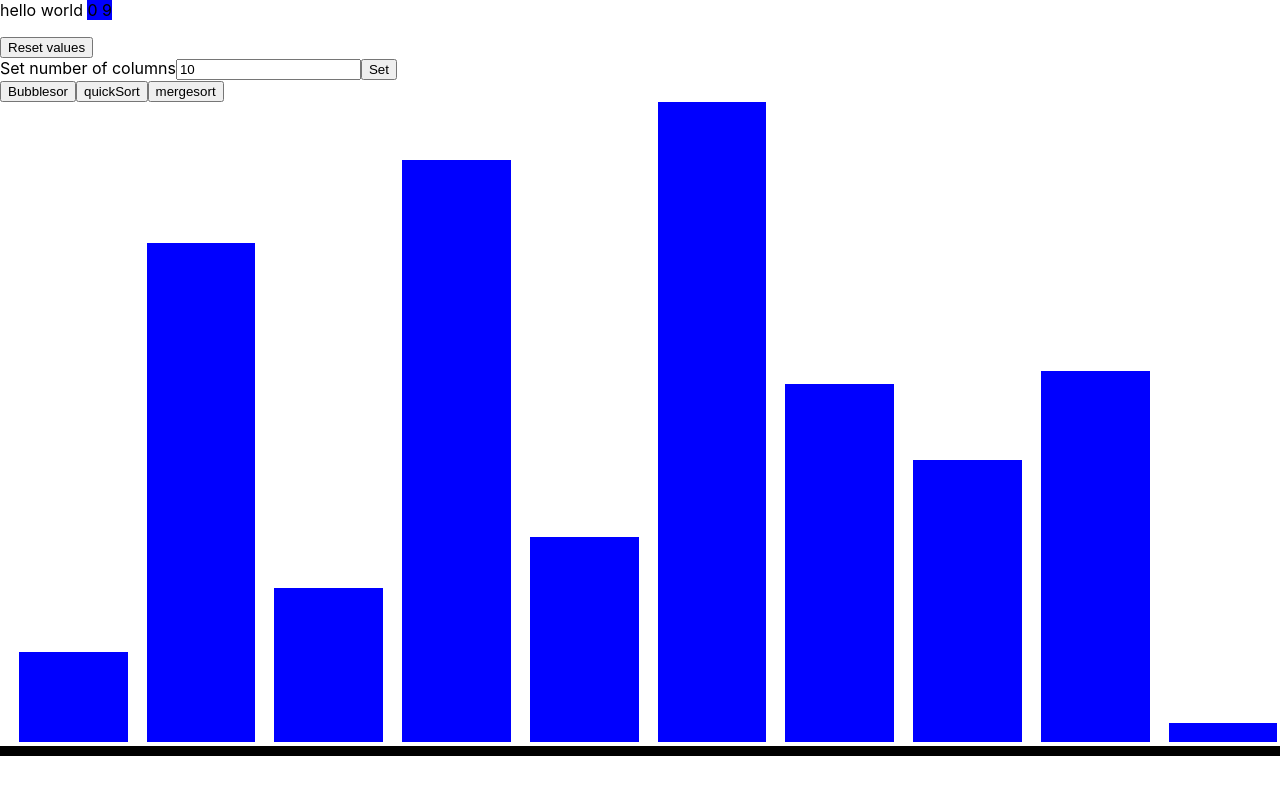
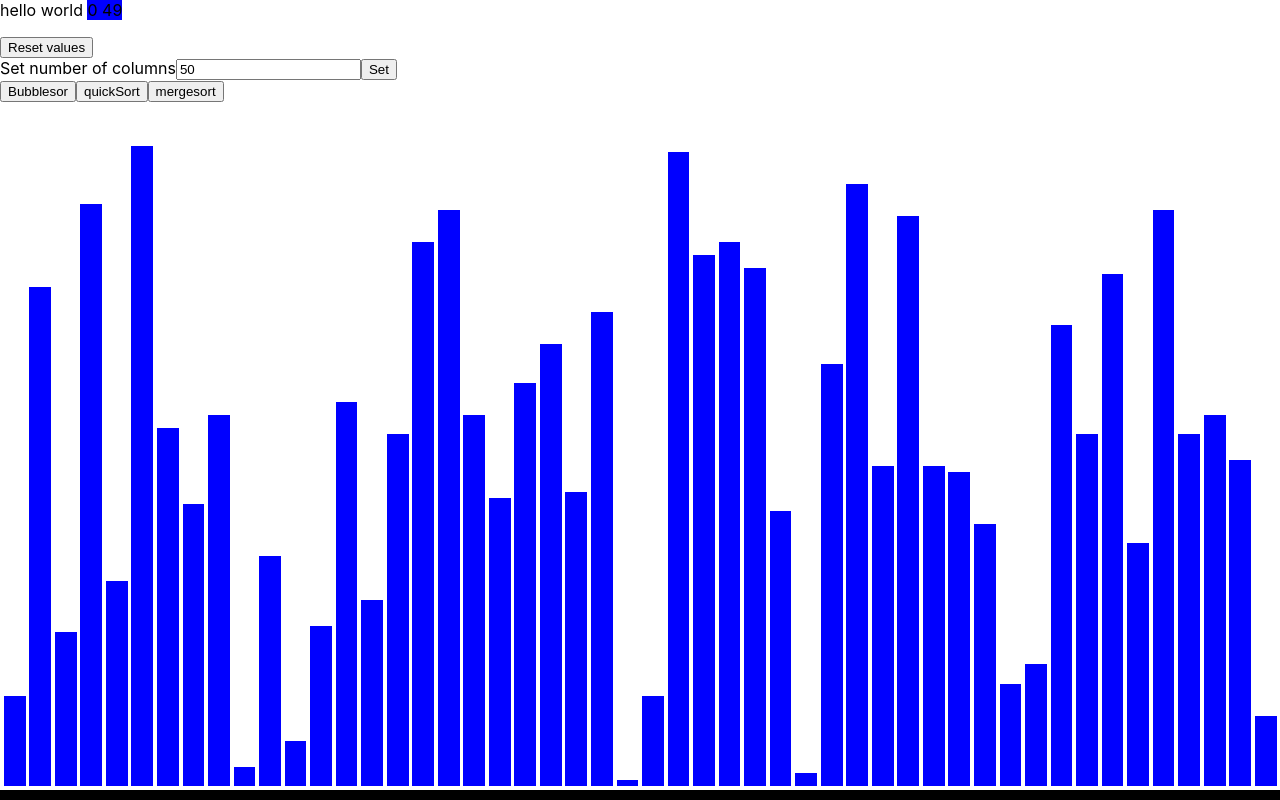
Before and after one commit to leonardBrebene/-SortingColumns, a React (Create React App) app in the folder sorting-algoritms/: page / in a window 1280 px wide. Built offline with nearby package versions, Linux system fonts and the light colour scheme.

Commit message:
Fixed merge sort visualisation bug

```diff
--- a/sorting-algoritms/src/App.css
+++ b/sorting-algoritms/src/App.css
@@ -1,7 +1,7 @@
 
 .arrayBarContainer{
 
-  position:relative;
+  position:absolute;
   border-color: black;
   border-style: solid;
   border-width: 0px 0px 10px 0px;
--- a/sorting-algoritms/src/App.js
+++ b/sorting-algoritms/src/App.js
@@ -6,8 +6,8 @@ function App() {
 
   const [l, setl] = useState(0);
   const [columnArray, setColumnArray] = useState([]);
-  const [numberOfColumns, setNumberColumns] = useState(10);
-  const [tempNum, setTempNum] = useState(10);
+  const [numberOfColumns, setNumberColumns] = useState(50);
+  const [tempNum, setTempNum] = useState(50);
   const [helpIndex, setHelpIndex] = useState({ num1: -2, num2: -2, color: 'turquoise',start:-2,end:-2,mergeValue:0 });
   const lastIndex = useRef({ num1: -2, num2: -2, color: 'blue',start:-2,end:-2 });
   const pivotIndex = useRef(-2);
@@ -25,6 +25,7 @@ function App() {
     setHelpIndex({ num1: -2, num2: -2, color: 'blue', start:-2 ,end:-2})
     lastIndex.current = { num1: -2, num2: -2, color: 'blue',};
     pivotIndex.current = -2
+
   }, [numberOfColumns])
 
   useEffect(() => {
@@ -37,7 +38,6 @@ function App() {
     }else{
       array[helpIndex['num2']] = k;
     }
-
 
     if(helpIndex['end']>0){  //color the working array dodgerblue
       for(let i=helpIndex['start'];i<=helpIndex['end'];i++){
@@ -81,9 +81,10 @@ function App() {
       if (bool === true) {
         color = "black"
       }
+
       setHelpIndex({ num1: first, num2: second, color: color,start:start,end:end,mergeValue:mergeIndex });
 
-    }, 20 * z);
+    }, 10 * z);
   }
 
   function Bubble(e) {
@@ -161,17 +162,12 @@ function App() {
 
   function mergesort(e){
     e.preventDefault();
-    let z=-1;
     let columnarray=JSON.parse(JSON.stringify(columnArray));
-    let indexColumnArray= columnarray.map((value,index)=>{
-      return{index:index,value:value}
+
+    let indexColumnArray= columnarray.map((value,i)=>{
+     return value={value:value,index:i}
     })
-
-    console.log(indexColumnArray);
-    //console.log(indexColumnArray[0]['value'])
-    let ceva= mergeSortTopDown(indexColumnArray);
-    console.log(ceva);
-
+    mergeSortTopDown(indexColumnArray)
 
     function mergeSortTopDown(indexColumnArray){
       if(indexColumnArray.length<=1){
@@ -188,6 +184,7 @@ function App() {
     function merge(left,right){
       let array=[];
       let smallestIndex=999;
+      let biggestIndex=-1;
 
       while(left.length && right.length){
 
@@ -199,11 +196,18 @@ function App() {
       }
 
       let test= array.concat(left.slice()).concat(right.slice());
+
       test.forEach(element => {
         if(element['index']<smallestIndex){
-          smallestIndex=element['index']
+        smallestIndex=element['index'];
+      }
+        if(element['index']>biggestIndex){
+          biggestIndex=element['index']
         }
       });
+
+      timer.current++;
+        looper(timer.current,smallestIndex,smallestIndex,false,smallestIndex,biggestIndex,-2);
 
       test.forEach((element) => {
         element['index']=smallestIndex;
@@ -212,17 +216,10 @@ function App() {
 
       test.forEach(element => {
         timer.current++;
-          looper(timer.current,element['index'],element['index'],false,element['index'],smallestIndex,element['value']);
+        looper(timer.current,element['index'],element['index'],false,smallestIndex,biggestIndex,element['value'],test);
       });
 
-        //console.log('test dupaa');console.log(test);
-
-        let k=array.length
-        let z=k-smallestIndex
-       // console.log('biggest index '+ smallestIndex+' minus '+z+' timer'+timer.current)
-
-       return test
-
+       return test;
     }
 
   }
@@ -239,6 +236,7 @@ function App() {
     }
     setHelpIndex({ num1: -2, num2: -2, color: 'blue', start:-2 ,end:-2})
     setColumnArray(array);
+    timer.current=0
 
   }
 
```
Also changed, not shown: 1 other file (tests, documents, lock files or other folders). Lines whose indentation alone changed are shown as unchanged.
